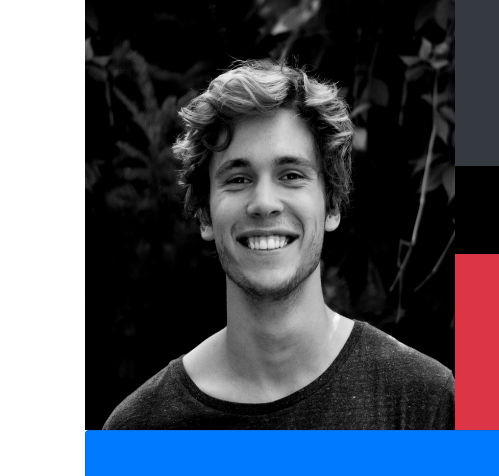
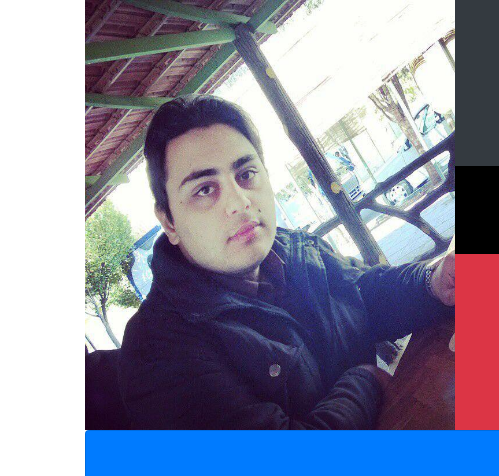
Before and after one commit to alixdehghani/CV_with_bootstrap, a website: page src/index.html in a window 1280 px wide. Shown: the top 476 px of the page, 0-499 px from the left. Drawn offline with Linux system fonts and the light colour scheme; some packages are replaced by stand-ins of ours; a script that the page names is missing.

Commit message:
image_prob_solve

```diff
--- a/src/index.html
+++ b/src/index.html
@@ -17,7 +17,7 @@
     <header id="main-header">
       <div class="row no-gutters">
         <div class="col-lg-4 col-md-5">
-          <img src="img/person11.jpg">
+          <img src="img/person1.jpg">
         </div>
         <div class="col-lg-8 col-md-7">
           <div class="d-flex flex-column">
```
